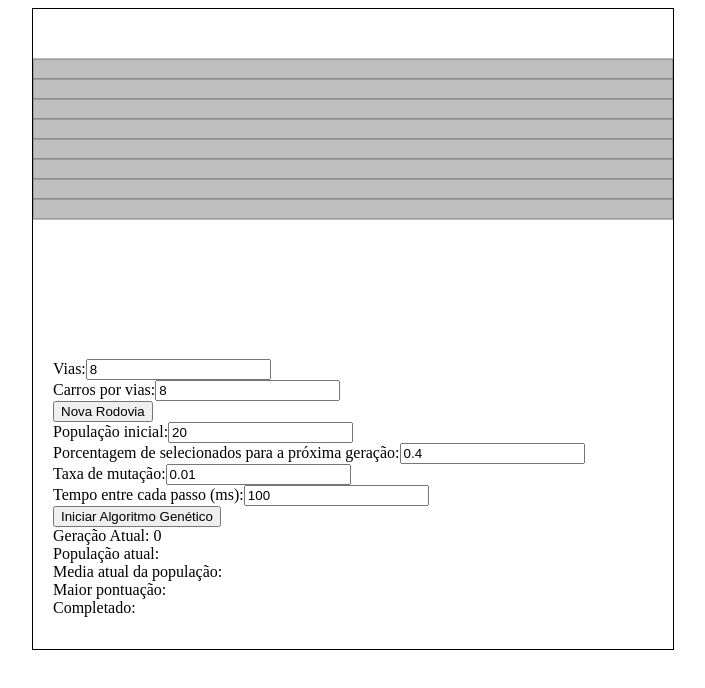
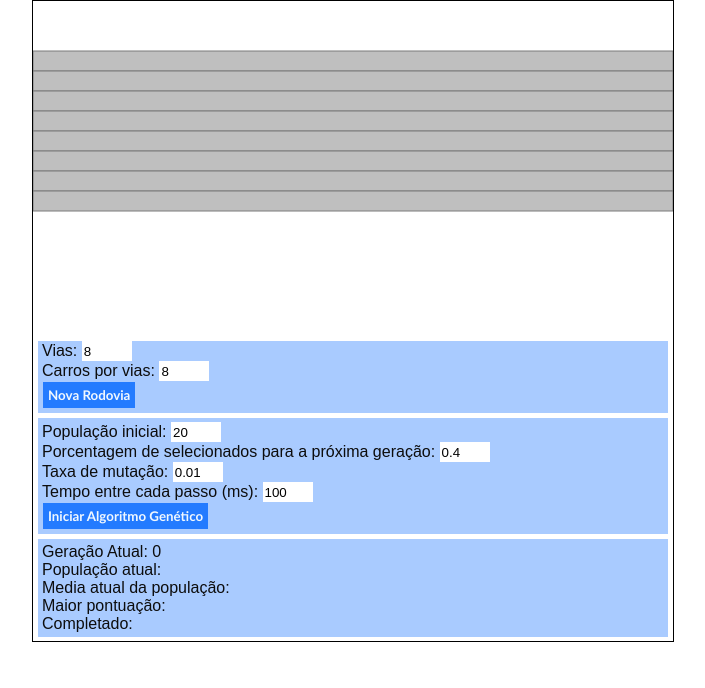
Before and after one commit to Juliano-rb/CrossChallenge, a plain HTML site: page index.html in a window 1280 px wide. Shown: the whole page, without its empty margins (287-992 px from the left). Drawn offline with Linux system fonts and the light colour scheme.

Commit message:
add styling to UI

```diff
--- a/index.html
+++ b/index.html
@@ -1,7 +1,7 @@
 <html>
     <head>
-		<meta charset="utf-8"/>
-		<link rel="stylesheet" href="styles.css"/>
+        <meta charset="utf-8" />
+        <link rel="stylesheet" href="styles.css" />
         <script src="js/basegame/main.js"></script>
         <script src="js/basegame/car.js"></script>
         <script src="js/basegame/char.js"></script>
@@ -11,44 +11,61 @@
         <script src="js/IA/GeneticAlgorithm/main.js"></script>
         <script src="js/IA/GeneticAlgorithm/automaton.js"></script>
         <script src="js/IA/ticker.js"></script>
-
     </head>
 
     <body>
         <div class="conteiner">
-			<canvas id="canvas" width="640" height="350">Desculpe, seu navegador não suporta canvas, tente usa a última versão do Firefox ou Chrome</canvas>
-			<br>
+            <canvas id="canvas" width="640" height="340">
+                Desculpe, seu navegador não suporta canvas, tente usa a última versão do Firefox ou
+                Chrome
+            </canvas>
+            <br />
             <div id="menu">
-				<span>Vias:</span><input id="vias" value='8' type="number"><br>
-				<span>Carros por vias:</span><input id="carsqtd" value='8' type="number"><br>
-				<button onclick="newRodovia();">Nova Rodovia</button><br>
+                <div class="menu-box">
+                    <span>Vias:</span>
+                    <input id="vias" value="8" type="number" /><br />
+                    <span>Carros por vias:</span>
+                    <input id="carsqtd" value="8" type="number" /><br />
+                    <button onclick="newRodovia();">Nova Rodovia</button><br />
+                </div>
 
-				<span>População inicial:</span><input id="pop" value='20' type="number"><br>
-				<span>Porcentagem de selecionados para a próxima geração:</span><input id="percent" value='0.4' placeholder="em %" type="number"><br>
-				<span>Taxa de mutação:</span><input id="mut" value='0.01' step="0.001" type="number"><br>
-				<span>Tempo entre cada passo (ms):</span><input id="delay" value='100' type="number" onchange="delay=parseInt(document.getElementById('delay').value);"><br>
-				<button onclick="setUp(); startAI();">Iniciar Algoritmo Genético</button><br>
+                <div class="menu-box">
+                    <span>População inicial:</span>
+                    <input id="pop" value="20" type="number" /><br />
+                    <span>Porcentagem de selecionados para a próxima geração:</span>
+                    <input id="percent" value="0.4" placeholder="em %" type="number" /><br />
+                    <span>Taxa de mutação:</span>
+                    <input id="mut" value="0.01" step="0.001" type="number" /><br />
+                    <span>Tempo entre cada passo (ms):</span>
+                    <input
+                        id="delay"
+                        value="100"
+                        type="number"
+                        onchange="delay=parseInt(document.getElementById('delay').value);"
+                    /><br />
+                    <button onclick="setUp(); startAI();">Iniciar Algoritmo Genético</button><br />
+                </div>
 
-				<span id ="ger">Geração Atual: 0</span><br>
-				<span id ="totalPop">População atual:</span><br>
-				<span id ="mediaAt">Media atual da população:</span><br>
-				<span id ="topPont">Maior pontuação:</span><br>
-				<span id ="completed">Completado:</span><br>
-
+                <div class="menu-box">
+                    <span id="ger">Geração Atual: 0</span><br />
+                    <span id="totalPop">População atual:</span><br />
+                    <span id="mediaAt">Media atual da população:</span><br />
+                    <span id="topPont">Maior pontuação:</span><br />
+                    <span id="completed">Completado:</span><br />
+                </div>
             </div>
         </div>
 
         <script>
             document.onload = init();
-			function setUp(){
+            function setUp() {
                 maxPopulation = parseInt(document.getElementById("pop").value);
                 elitePercent = parseFloat(document.getElementById("percent").value);
                 mutRation = parseFloat(document.getElementById("mut").value);
                 delay = parseInt(document.getElementById("delay").value);
-
             }
 
-			function newRodovia(){
+            function newRodovia() {
                 roadsQTD = parseInt(document.getElementById("vias").value);
                 carsPerRoad = parseInt(document.getElementById("carsqtd").value);
                 init();
--- a/styles.css
+++ b/styles.css
@@ -1,13 +1,57 @@
-canvas{
-	float:left;
+canvas {
+    float: left;
 }
 
-.conteiner{
-	margin:0 auto;
-	width: 640px;
-	height: 640;
-	border: 1px solid black;
+body {
+    margin: 0;
+    font-family: Arial, Helvetica, sans-serif;
+    color: #0d0d0d;
 }
-#menu{
-	margin:20px;
+.conteiner {
+    margin: 0 auto;
+    width: 640px;
+    height: 640px;
+    border: 1px solid black;
 }
+
+.menu-box {
+    padding: 4px;
+    margin: 5px;
+    background-color: #a9cbff;
+}
+
+input {
+    border: 0;
+    height: 20px;
+    width: 50px;
+    box-shadow: 0px 0px 0px #5294f9 inset;
+}
+
+input:hover {
+    transition: 0.5s;
+    box-shadow: 0px -2px 0px #5294f9 inset;
+}
+
+input:focus {
+    outline: none;
+    box-shadow: 0px -2px 0px #5294f9 inset;
+}
+
+button {
+    font-family: "Trebuchet MS", "Lucida Sans Unicode", "Lucida Grande", "Lucida Sans", Arial,
+        sans-serif;
+    font-weight: 600;
+    color: aliceblue;
+    box-sizing: border-box;
+    border: 1px solid #a9cbff;
+    cursor: pointer;
+    padding: 5px;
+    background-color: #237bff;
+}
+
+button:hover {
+    transition: 0.25s;
+    color: rgb(22, 35, 46);
+    border: 1px solid #5294f9;
+    background-color: #8ab5f5;
+}
```
Lines whose indentation alone changed are shown as unchanged.
